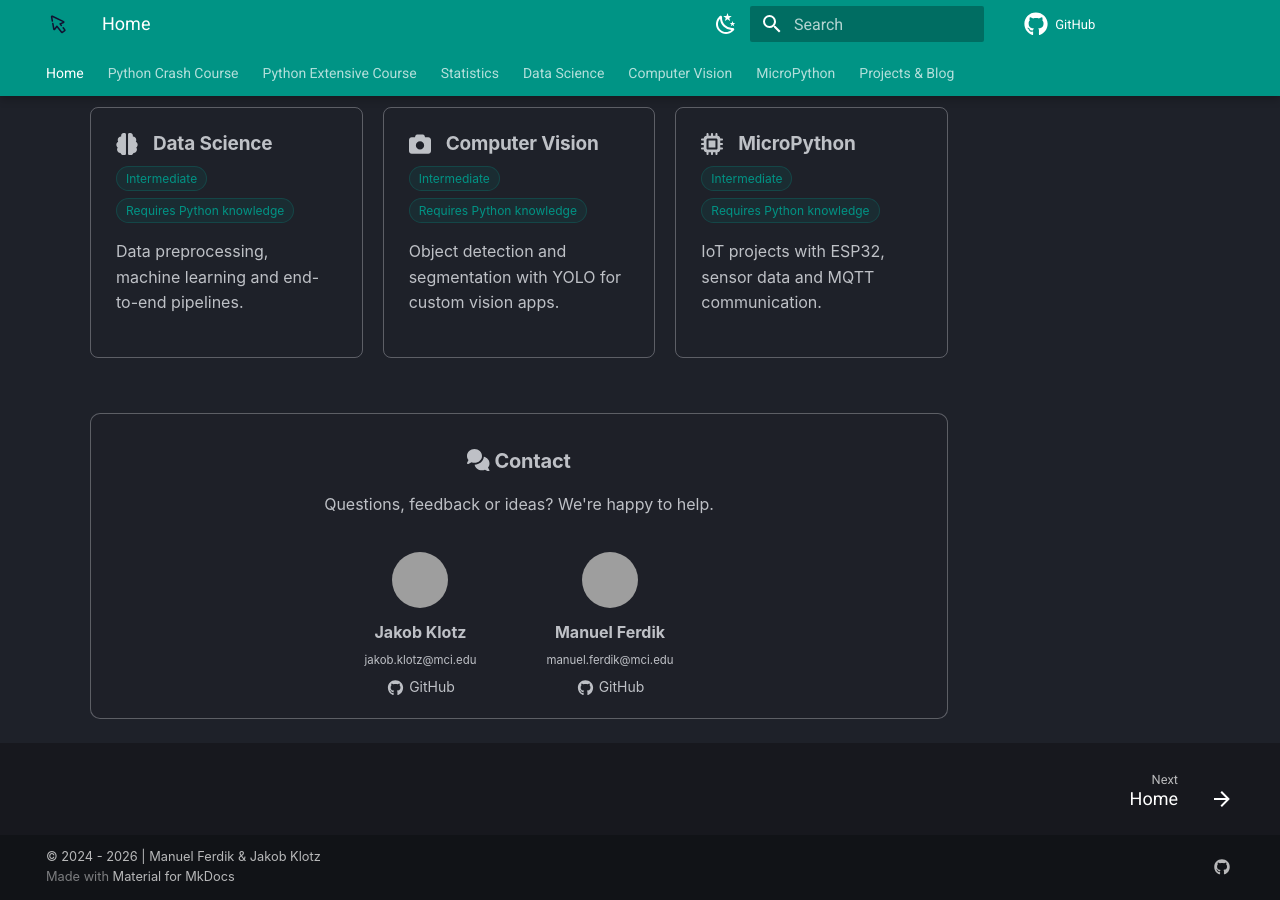
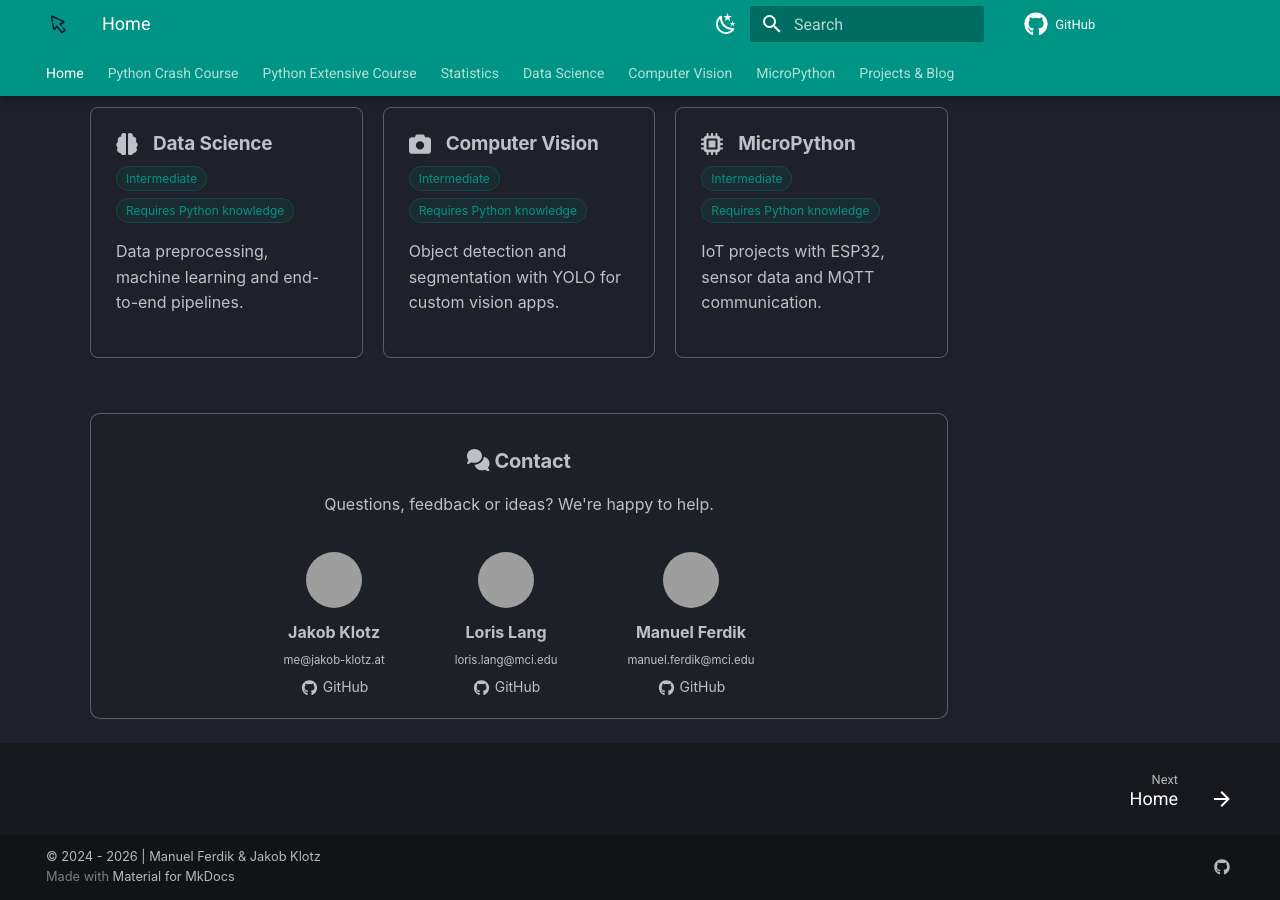
Before and after one commit to mciwing/mciwing.github.io, an MkDocs documentation site: the page built from docs/index.md, in a window 1280 px wide and 900 px high, scrolled down 597 px. Built offline with MkDocs 1.6.1 and Material for MkDocs 9.7.7, drawn with Linux system fonts in a browser that asks for light colours; comment, search, counter and statistics services are not loaded; grey boxes are pictures that could not be loaded.

Commit message:
added loris and small fixes in statistics

```diff
--- a/overrides/home.html
+++ b/overrides/home.html
@@ -117,12 +117,27 @@
               <img src="https://avatars.githubusercontent.com/u/177755923?v=4" alt="Jakob">
               <div class="contact-card__name">Jakob Klotz</div>
               <div class="contact-card__mail">
-                <a href="mailto:jakob.klotz@mci.edu">jakob.klotz@mci.edu</a>
+                <a href="mailto:me@jakob-klotz.at">me@jakob-klotz.at</a>
               </div>
               <div class="contact-card__links">
                 <a class="contact-card__social github"
                   href="https://github.com/JakobKlotz" target="_blank" rel="noopener"
                   aria-label="Jakob on GitHub">
+                  <span class="twemoji github">{% include ".icons/fontawesome/brands/github.svg" %}</span>
+                  <span>GitHub</span>
+                </a>
+              </div>
+            </div>
+            <div class="contact-card">
+              <img src="https://avatars.githubusercontent.com/u/103029076?v=4" alt="Loris">
+              <div class="contact-card__name">Loris Lang</div>
+              <div class="contact-card__mail">
+                <a href="mailto:loris.lang@mci.edu">loris.lang@mci.edu</a>
+              </div>
+              <div class="contact-card__links">
+                <a class="contact-card__social github"
+                  href="https://github.com/lorislang" target="_blank" rel="noopener"
+                  aria-label="Loris on GitHub">
                   <span class="twemoji github">{% include ".icons/fontawesome/brands/github.svg" %}</span>
                   <span>GitHub</span>
                 </a>
```
Also changed, not shown: docs/statistics/hypothesis/Metrics.md (+1 -0 lines), docs/statistics/hypothesis/Testing.md (+4 -4 lines).
